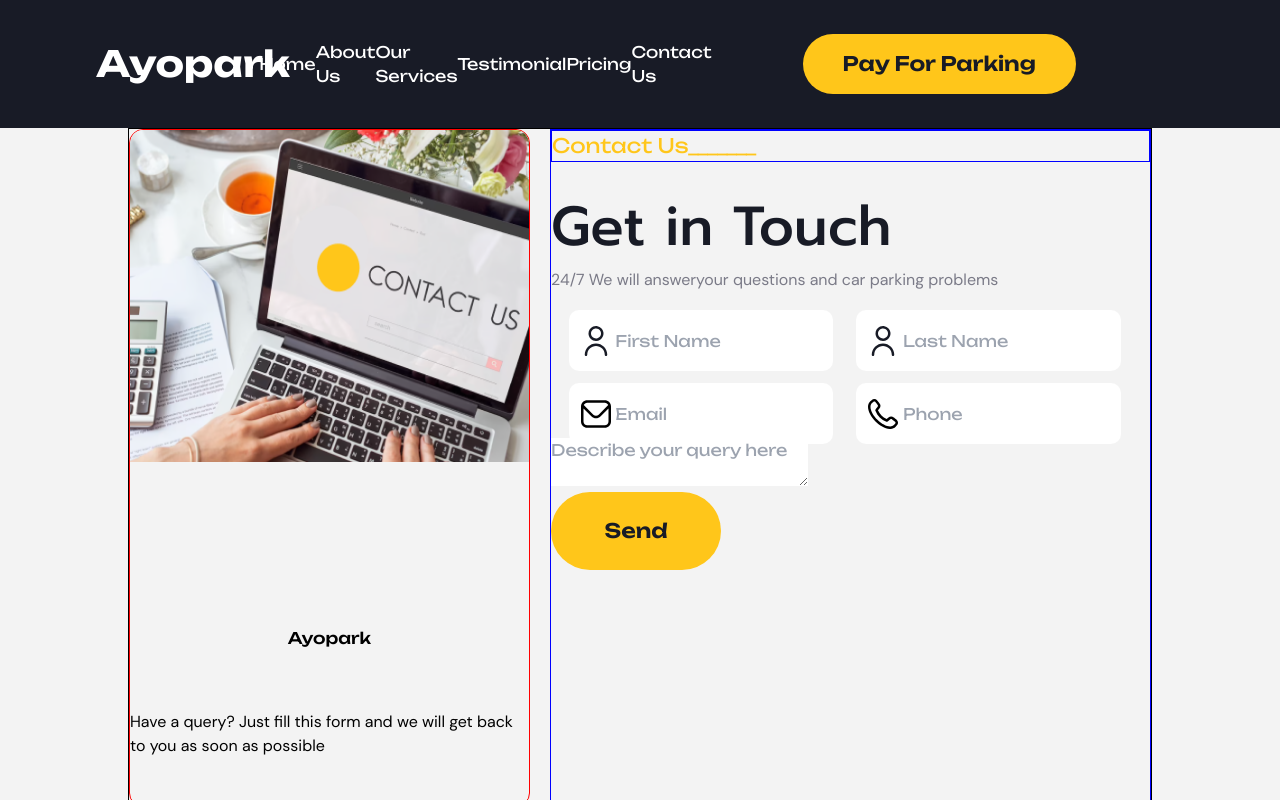
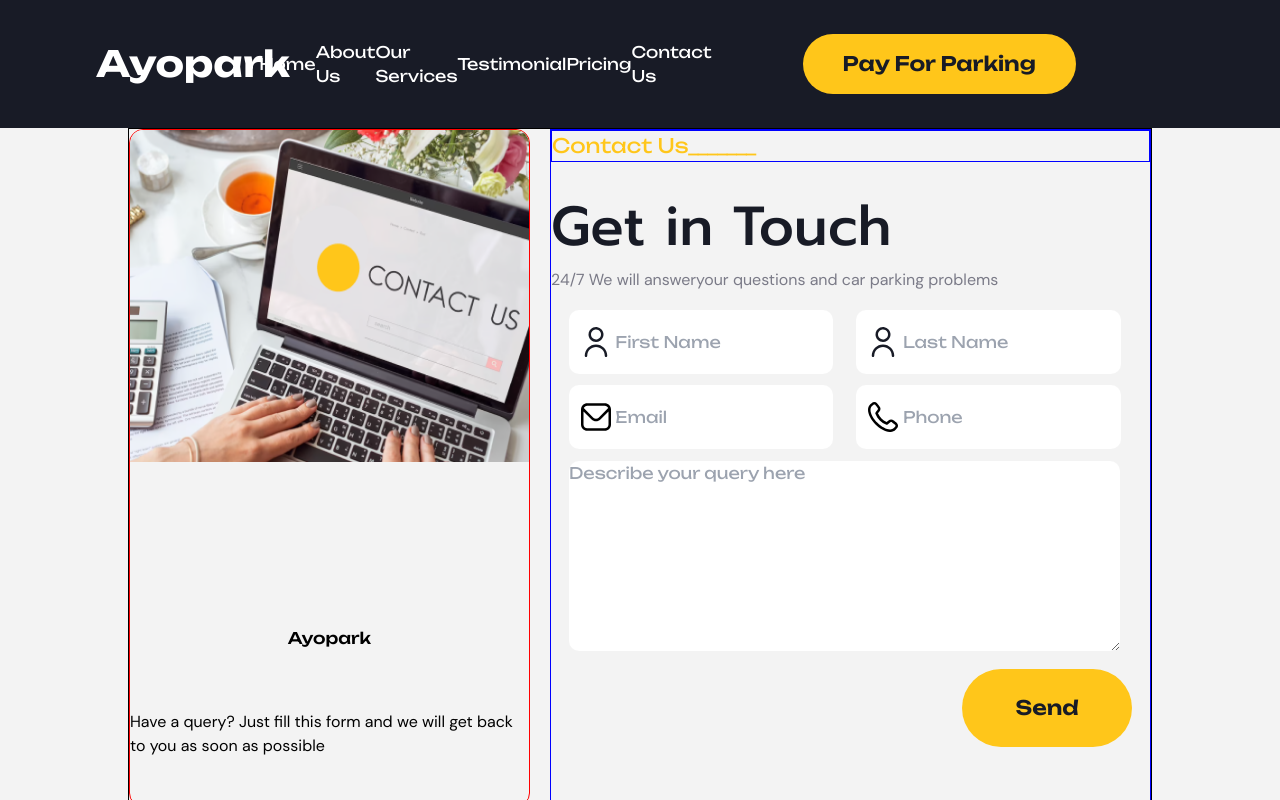
Before and after one commit to sangram-mkj/ayo, a Next.js app: page / in a window 1280 px wide. Shown: the top 800 px of the page. Built offline with nearby package versions, Linux system fonts and the light colour scheme.

Commit message:
Add files via upload

```diff
--- a/package.json
+++ b/package.json
@@ -9,6 +9,7 @@
     "lint": "next lint"
   },
   "dependencies": {
+    "@nextui-org/react": "^1.0.0-beta.13",
     "@types/node": "20.2.5",
     "@types/react": "18.2.8",
     "@types/react-dom": "18.2.4",
--- a/src/app/Components/Contact/Contact.css
+++ b/src/app/Components/Contact/Contact.css
@@ -131,13 +131,29 @@
     outline: none;
 }
 
-.querybox {
-    height: 500%;
-    width: 100%;
-    background-color: black;
+.queryBox {
+    height: 30%;
+    width: 92%;
+    align-self: left;
+    margin: 3%;
+    border-radius: 35px;
 }
 
-/* .longText {
+.longText {
     height: 100%;
     width: 100%;
-} */
+    /* background-color: #181B26; */
+    border-radius: 10px;
+}
+
+.longText:focus {
+    /* background-color: black; */
+    outline: none;
+}
+
+.btnDiv {
+    display: flex;
+    justify-content: end;
+    /* border: 1px solid red; */
+    padding-right: 3%;
+}
--- a/src/app/Components/Contact/Contact.tsx
+++ b/src/app/Components/Contact/Contact.tsx
@@ -2,6 +2,7 @@
 import React from 'react';
 import './Contact.css';
 import Image from 'next/image';
+import { Textarea  } from '@nextui-org/react';
 import contact_us from '../../../../public/assets/Images/contact_us.png'
 import { useForm } from 'react-hook-form';
 import Container from 'react-bootstrap/Container';
@@ -64,14 +65,13 @@ function Contact() {
                 <input type="tel" placeholder='Phone' {...register('mobile')} className="formInput" />
               </div>
             </div>
-
             <div className="queryBox">
-              <textarea placeholder='Describe your query here' {...register('query')} className="longText" />
+              <textarea placeholder='Describe your query here' className="longText" {...register('query')} />
             </div>
-            {/* <input type='submit' className='btn' /> */}
-            <button type='submit' className='btn'>Send</button>
+            <div className="btnDiv">
+              <button type='submit' className='btn'>Send</button>
+            </div>
           </form>
-          <h1>FORM</h1>
         </div>
       </div>
     </div>
```
Also changed, not shown: 1 other file (tests, documents, lock files or other folders).
